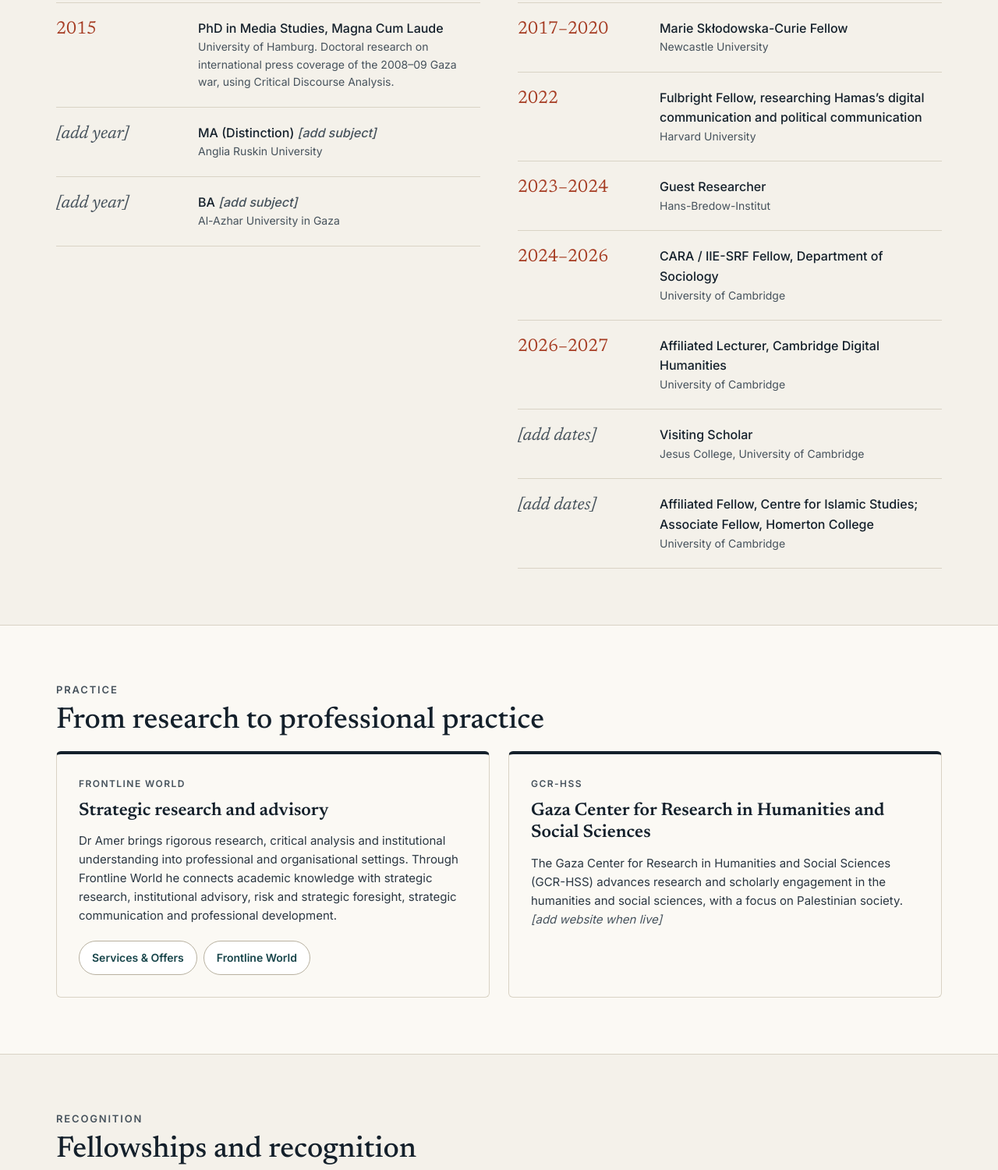
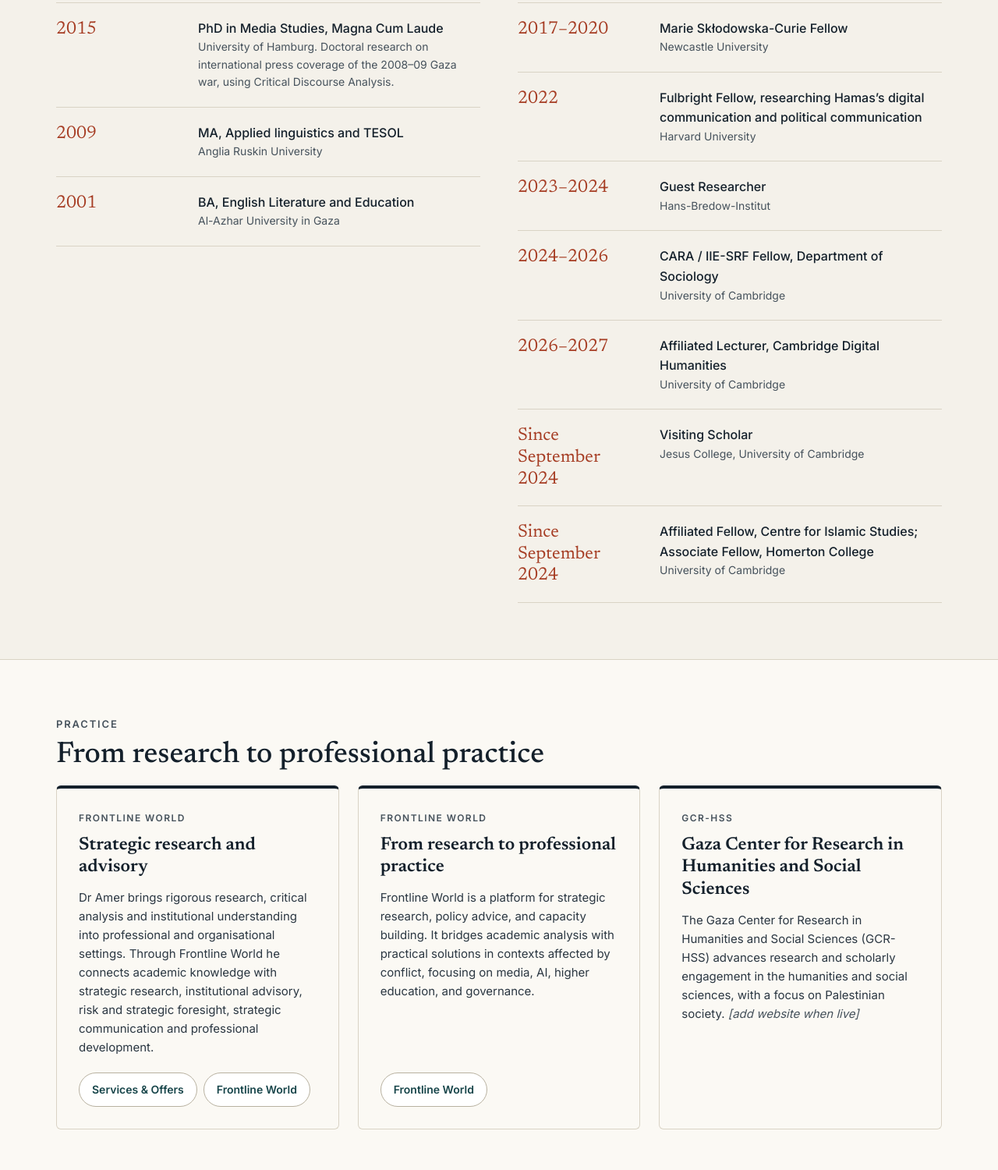
Before and after one commit to mwamer/index.html, a plain HTML site: page about.html in a window 1280 px wide. Shown: the part 2829-4329 px from the top of the page at 78% size. Drawn offline with Linux system fonts and the light colour scheme.

Commit message:
About: update qualifications, fellowships, practice and ORCID

```diff
--- a/about.html
+++ b/about.html
@@ -161,8 +161,8 @@
                             <h3 class="col-title">Qualifications</h3>
                             <ul class="timeline">
                                 <li class="timeline-row"><div class="timeline-period">2015</div><div class="timeline-body"><div class="timeline-title">PhD in Media Studies, Magna Cum Laude</div><div class="timeline-meta">University of Hamburg. Doctoral research on international press coverage of the 2008–09 Gaza war, using Critical Discourse Analysis.</div></div></li>
-                                <li class="timeline-row"><div class="timeline-period"><i class="muted-italic">[add year]</i></div><div class="timeline-body"><div class="timeline-title">MA (Distinction) <i class="muted-italic">[add subject]</i></div><div class="timeline-meta">Anglia Ruskin University</div></div></li>
-                                <li class="timeline-row"><div class="timeline-period"><i class="muted-italic">[add year]</i></div><div class="timeline-body"><div class="timeline-title">BA <i class="muted-italic">[add subject]</i></div><div class="timeline-meta">Al-Azhar University in Gaza</div></div></li>
+                                <li class="timeline-row"><div class="timeline-period">2009</div><div class="timeline-body"><div class="timeline-title">MA, Applied linguistics and TESOL</div><div class="timeline-meta">Anglia Ruskin University</div></div></li>
+                                <li class="timeline-row"><div class="timeline-period">2001</div><div class="timeline-body"><div class="timeline-title">BA, English Literature and Education</div><div class="timeline-meta">Al-Azhar University in Gaza</div></div></li>
                             </ul>
                         </div>
                         <div class="split-col journey-col">
@@ -173,8 +173,8 @@
                                 <li class="timeline-row"><div class="timeline-period">2023–2024</div><div class="timeline-body"><div class="timeline-title">Guest Researcher</div><div class="timeline-meta">Hans-Bredow-Institut</div></div></li>
                                 <li class="timeline-row"><div class="timeline-period">2024–2026</div><div class="timeline-body"><div class="timeline-title">CARA / IIE-SRF Fellow, Department of Sociology</div><div class="timeline-meta">University of Cambridge</div></div></li>
                                 <li class="timeline-row"><div class="timeline-period">2026–2027</div><div class="timeline-body"><div class="timeline-title">Affiliated Lecturer, Cambridge Digital Humanities</div><div class="timeline-meta">University of Cambridge</div></div></li>
-                                <li class="timeline-row"><div class="timeline-period"><i class="muted-italic">[add dates]</i></div><div class="timeline-body"><div class="timeline-title">Visiting Scholar</div><div class="timeline-meta">Jesus College, University of Cambridge</div></div></li>
-                                <li class="timeline-row"><div class="timeline-period"><i class="muted-italic">[add dates]</i></div><div class="timeline-body"><div class="timeline-title">Affiliated Fellow, Centre for Islamic Studies; Associate Fellow, Homerton College</div><div class="timeline-meta">University of Cambridge</div></div></li>
+                                <li class="timeline-row"><div class="timeline-period">Since September 2024</div><div class="timeline-body"><div class="timeline-title">Visiting Scholar</div><div class="timeline-meta">Jesus College, University of Cambridge</div></div></li>
+                                <li class="timeline-row"><div class="timeline-period">Since September 2024</div><div class="timeline-body"><div class="timeline-title">Affiliated Fellow, Centre for Islamic Studies; Associate Fellow, Homerton College</div><div class="timeline-meta">University of Cambridge</div></div></li>
                             </ul>
                         </div>
                     </div>
@@ -186,13 +186,19 @@
                     <div class="section-eyebrow">Practice</div>
                     <h2 id="practice-heading">From research to professional practice</h2>
                     <div class="clusters-grid">
-                        <article class="cluster-card cluster-card-half cluster-card-ink">
+                        <article class="cluster-card cluster-card-third cluster-card-ink">
                             <div class="card-label">Frontline World</div>
                             <h3 class="cluster-title">Strategic research and advisory</h3>
                             <p class="cluster-text">Dr Amer brings rigorous research, critical analysis and institutional understanding into professional and organisational settings. Through Frontline World he connects academic knowledge with strategic research, institutional advisory, risk and strategic foresight, strategic communication and professional development.</p>
                             <div class="pill-row"><a href="services.html" class="pill-link">Services &amp; Offers</a><a href="https://frontlineworld.org" class="pill-link">Frontline World</a></div>
                         </article>
-                        <article class="cluster-card cluster-card-half cluster-card-ink">
+                        <article class="cluster-card cluster-card-third cluster-card-ink">
+                            <div class="card-label">Frontline World</div>
+                            <h3 class="cluster-title">From research to professional practice</h3>
+                            <p class="cluster-text">Frontline World is a platform for strategic research, policy advice, and capacity building. It bridges academic analysis with practical solutions in contexts affected by conflict, focusing on media, AI, higher education, and governance.</p>
+                            <div class="pill-row"><a href="https://frontlineworld.org" class="pill-link">Frontline World</a></div>
+                        </article>
+                        <article class="cluster-card cluster-card-third cluster-card-ink">
                             <div class="card-label">GCR-HSS</div>
                             <h3 class="cluster-title">Gaza Center for Research in Humanities and Social Sciences</h3>
                             <p class="cluster-text">The Gaza Center for Research in Humanities and Social Sciences (GCR-HSS) advances research and scholarly engagement in the humanities and social sciences, with a focus on Palestinian society. <i class="muted-italic">[add website when live]</i></p>
@@ -211,7 +217,7 @@
                         <li class="timeline-row"><div class="timeline-period">2017–2020</div><div class="timeline-body"><div class="timeline-title">Marie Skłodowska-Curie Fellowship</div><div class="timeline-meta">Newcastle University</div></div></li>
                         <li class="timeline-row"><div class="timeline-period">2024–2026</div><div class="timeline-body"><div class="timeline-title">CARA / IIE-SRF Fellowship</div><div class="timeline-meta">University of Cambridge</div></div></li>
                     </ul>
-                    <p class="recognition-note">He works in Arabic, English and German and publishes as Mohammedwesam Amer. For his academic record, see his <a href="https://www.sociology.cam.ac.uk/people/wesam-amer">University of Cambridge profile</a> and <i class="muted-italic">[add ORCID link]</i>.</p>
+                    <p class="recognition-note">He works in Arabic, English and German and publishes as Mohammedwesam Amer. For his academic record, see his <a href="https://www.sociology.cam.ac.uk/people/wesam-amer">University of Cambridge profile</a> and <a href="https://orcid.org/my-orcid?orcid=0000-0002-8796-9097">ORCID</a>.</p>
                 </div>
             </section>
 
```
